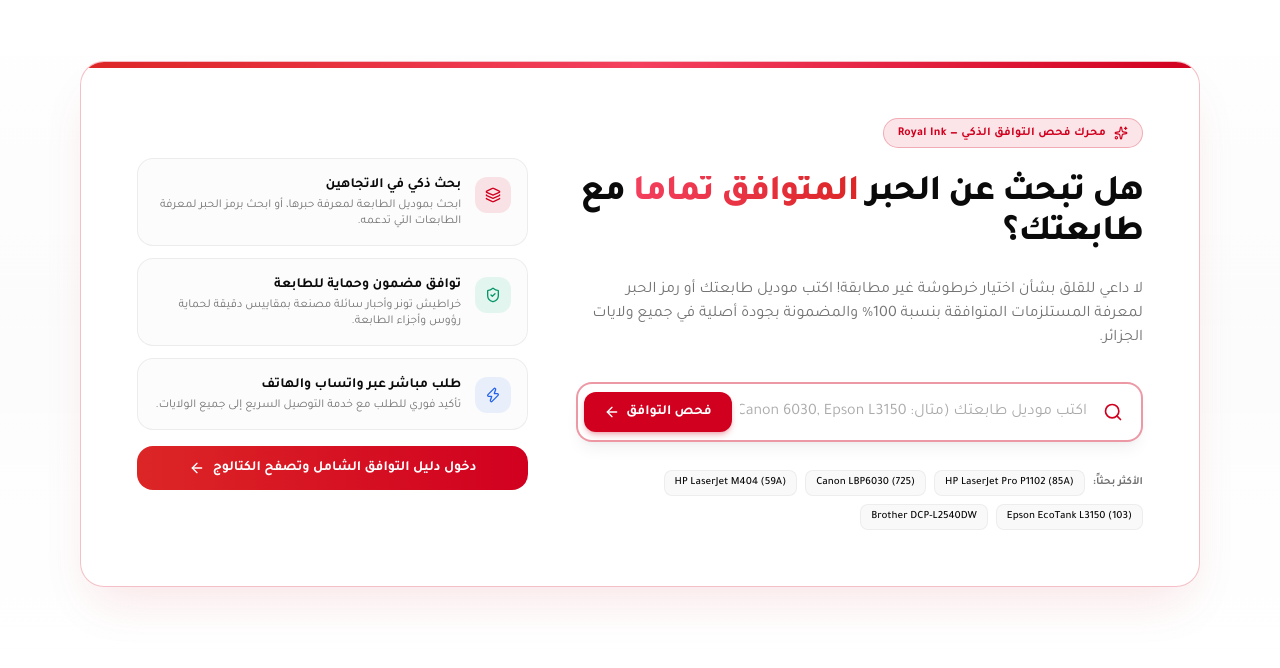
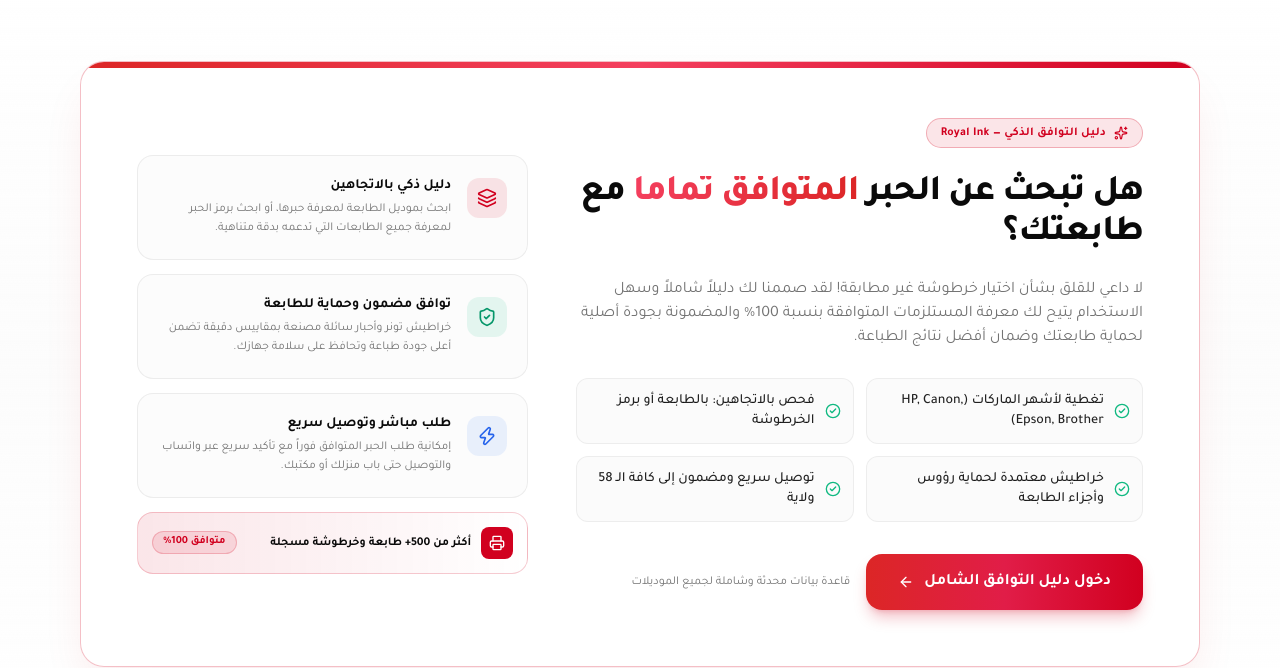
Before and after one commit to TalalD3/Royal-Ink, a Next.js app: page / in a window 1280 px wide. Shown: the part 1140-1808 px from the top of the page. Built offline with nearby package versions, Linux system fonts and the light colour scheme; no server answers; the database is empty; a web font is replaced by a local one.

Commit message:
feat: replace search inputs in home compatibility section with attractive descriptions and single CTA button

```diff
--- a/src/components/ui/compatibility-teaser-section.tsx
+++ b/src/components/ui/compatibility-teaser-section.tsx
@@ -1,38 +1,19 @@
 "use client";
 
-import React, { useState } from "react";
+import React from "react";
 import Link from "next/link";
-import { useRouter } from "next/navigation";
 import { motion } from "framer-motion";
 import {
-  Search,
   Printer,
   Sparkles,
   ArrowLeft,
   CheckCircle2,
-  Package,
   Layers,
   ShieldCheck,
   Zap,
 } from "lucide-react";
 
 export function CompatibilityTeaserSection() {
-  const [query, setQuery] = useState("");
-  const router = useRouter();
-
-  const handleSearchSubmit = (e: React.FormEvent) => {
-    e.preventDefault();
-    if (query.trim()) {
-      router.push(`/compatibility?q=${encodeURIComponent(query.trim())}`);
-    } else {
-      router.push("/compatibility");
-    }
-  };
-
-  const handleQuickTagClick = (tag: string) => {
-    router.push(`/compatibility?q=${encodeURIComponent(tag)}`);
-  };
-
   return (
     <section className="py-16 md:py-24 relative overflow-hidden bg-gradient-to-b from-background via-muted/30 to-background border-y border-border/50">
       {/* Ambient background glow accents */}
@@ -51,18 +32,18 @@ export function CompatibilityTeaserSection() {
           {/* Subtle Top Red Accent Line */}
           <div className="absolute top-0 right-0 left-0 h-1.5 bg-gradient-to-r from-red-600 via-rose-500 to-primary" />
 
-          {/* Grid Layout: Header & Search on Right/Top, Features & Action on Left */}
+          {/* Grid Layout: Header & CTA on Right/Top, Value Highlights on Left */}
           <div className="grid lg:grid-cols-12 gap-8 lg:gap-12 items-center">
-            {/* Right Side: Headline, Pitch, Interactive Search Input */}
+            {/* Right Side: Headline, Descriptions, Key Benefits & Gateway Button */}
             <div className="lg:col-span-7 space-y-6 text-right">
               {/* Badge */}
               <div className="inline-flex items-center gap-2 px-3.5 py-1.5 rounded-full bg-primary/10 border border-primary/25 text-primary text-xs font-bold tracking-wide shadow-xs">
                 <Sparkles className="w-3.5 h-3.5" />
-                <span>محرك فحص التوافق الذكي — Royal Ink</span>
+                <span>دليل التوافق الذكي — Royal Ink</span>
               </div>
 
               {/* Title */}
-              <h2 className="text-2xl sm:text-3xl md:text-4xl font-extrabold text-foreground leading-[1.25] tracking-tight">
+              <h2 className="text-2xl sm:text-3xl md:text-4xl font-extrabold text-foreground leading-[1.3] tracking-tight">
                 هل تبحث عن الحبر{" "}
                 <span className="bg-gradient-to-l from-red-600 to-rose-500 bg-clip-text text-transparent">
                   المتوافق تماماً
@@ -70,111 +51,107 @@ export function CompatibilityTeaserSection() {
                 مع طابعتك؟
               </h2>
 
-              {/* Description */}
+              {/* Descriptions & Attractive Text */}
               <p className="text-sm md:text-base text-muted-foreground leading-relaxed">
-                لا داعي للقلق بشأن اختيار خرطوشة غير مطابقة! اكتب موديل طابعتك أو رمز الحبر لمعرفة المستلزمات المتوافقة بنسبة 100% والمضمونة بجودة أصلية في جميع ولايات الجزائر.
+                لا داعي للقلق بشأن اختيار خرطوشة غير مطابقة! لقد صممنا لك دليلاً شاملاً وسهل الاستخدام يتيح لك معرفة المستلزمات المتوافقة بنسبة 100% والمضمونة بجودة أصلية لحماية طابعتك وضمان أفضل نتائج الطباعة.
               </p>
 
-              {/* Interactive Mini Search Bar */}
-              <form onSubmit={handleSearchSubmit} className="pt-2">
-                <div className="relative flex items-center bg-background border-2 border-primary/40 hover:border-primary/80 focus-within:border-primary focus-within:ring-4 focus-within:ring-primary/15 rounded-2xl p-1.5 shadow-lg shadow-black/5 transition-all">
-                  <Search className="w-5 h-5 text-primary mr-3 ml-2 shrink-0 pointer-events-none" />
-                  <input
-                    type="text"
-                    value={query}
-                    onChange={(e) => setQuery(e.target.value)}
-                    placeholder="اكتب موديل طابعتك (مثال: HP M404, Canon 6030, Epson L3150)..."
-                    className="w-full h-11 bg-transparent text-sm md:text-base text-foreground focus:outline-none placeholder:text-muted-foreground/60 px-2"
-                  />
-                  <button
-                    type="submit"
-                    className="px-5 py-2.5 rounded-xl bg-primary text-white text-xs sm:text-sm font-bold hover:bg-primary/90 transition-all shadow-md shadow-primary/25 shrink-0 flex items-center gap-1.5 cursor-pointer"
-                  >
-                    <span>فحص التوافق</span>
-                    <ArrowLeft className="w-4 h-4" />
-                  </button>
+              {/* Feature Check Points */}
+              <div className="grid grid-cols-1 sm:grid-cols-2 gap-3 pt-1">
+                <div className="flex items-center gap-2.5 text-xs sm:text-sm text-foreground/90 font-medium bg-muted/40 p-3 rounded-xl border border-border/60">
+                  <CheckCircle2 className="w-4 h-4 text-emerald-500 shrink-0" />
+                  <span>تغطية لأشهر الماركات (HP, Canon, Epson, Brother)</span>
                 </div>
-              </form>
-
-              {/* Popular Quick Tags */}
-              <div className="flex flex-wrap items-center gap-2 pt-1 text-xs">
-                <span className="text-muted-foreground font-semibold text-[11px]">
-                  الأكثر بحثاً:
-                </span>
-                {[
-                  { label: "HP LaserJet Pro P1102 (85A)", q: "P1102" },
-                  { label: "Canon LBP6030 (725)", q: "LBP6030" },
-                  { label: "HP LaserJet M404 (59A)", q: "M404" },
-                  { label: "Epson EcoTank L3150 (103)", q: "L3150" },
-                  { label: "Brother DCP-L2540DW", q: "L2540" },
-                ].map((item, i) => (
-                  <button
-                    key={i}
-                    type="button"
-                    onClick={() => handleQuickTagClick(item.q)}
-                    className="px-2.5 py-1 rounded-lg bg-muted/60 hover:bg-primary/15 hover:text-primary text-foreground text-[11px] font-medium transition-colors border border-border/60 cursor-pointer"
-                  >
-                    {item.label}
-                  </button>
-                ))}
+                <div className="flex items-center gap-2.5 text-xs sm:text-sm text-foreground/90 font-medium bg-muted/40 p-3 rounded-xl border border-border/60">
+                  <CheckCircle2 className="w-4 h-4 text-emerald-500 shrink-0" />
+                  <span>فحص بالاتجاهين: بالطابعة أو برمز الخرطوشة</span>
+                </div>
+                <div className="flex items-center gap-2.5 text-xs sm:text-sm text-foreground/90 font-medium bg-muted/40 p-3 rounded-xl border border-border/60">
+                  <CheckCircle2 className="w-4 h-4 text-emerald-500 shrink-0" />
+                  <span>خراطيش معتمدة لحماية رؤوس وأجزاء الطابعة</span>
+                </div>
+                <div className="flex items-center gap-2.5 text-xs sm:text-sm text-foreground/90 font-medium bg-muted/40 p-3 rounded-xl border border-border/60">
+                  <CheckCircle2 className="w-4 h-4 text-emerald-500 shrink-0" />
+                  <span>توصيل سريع ومضمون إلى كافة الـ 58 ولاية</span>
                 </div>
               </div>
 
-            {/* Left Side: Visual Feature Cards & Primary Gateway */}
-            <div className="lg:col-span-5 space-y-4">
-              {/* Feature Highlights Grid */}
-              <div className="grid grid-cols-1 sm:grid-cols-2 lg:grid-cols-1 gap-3">
-                <div className="p-4 rounded-2xl bg-muted/30 border border-border/70 flex items-start gap-3.5 hover:border-primary/40 transition-colors">
-                  <div className="w-9 h-9 rounded-xl bg-primary/10 text-primary flex items-center justify-center shrink-0 mt-0.5">
-                    <Layers className="w-4 h-4" />
+              {/* The Call-To-Action Button leading to the page */}
+              <div className="pt-2 flex flex-col sm:flex-row items-stretch sm:items-center gap-4">
+                <Link
+                  href="/compatibility"
+                  className="group relative inline-flex items-center justify-center gap-2.5 px-8 py-4 rounded-2xl bg-gradient-to-r from-red-600 via-rose-600 to-primary text-white text-sm sm:text-base font-bold shadow-lg shadow-primary/25 hover:shadow-xl hover:shadow-primary/40 hover:-translate-y-0.5 active:translate-y-0 transition-all text-center cursor-pointer"
+                >
+                  <span>دخول دليل التوافق الشامل</span>
+                  <ArrowLeft className="w-4 h-4 group-hover:-translate-x-1 transition-transform" />
+                </Link>
+                <span className="text-xs text-muted-foreground text-center sm:text-right">
+                  قاعدة بيانات محدثة وشاملة لجميع الموديلات
+                </span>
+              </div>
+            </div>
+
+            {/* Left Side: Visual Value Cards */}
+            <div className="lg:col-span-5 space-y-3.5">
+              {/* Card 1 */}
+              <div className="p-4 sm:p-5 rounded-2xl bg-muted/30 border border-border/70 flex items-start gap-4 hover:border-primary/40 transition-colors">
+                <div className="w-10 h-10 rounded-xl bg-primary/10 text-primary flex items-center justify-center shrink-0 mt-0.5 shadow-xs">
+                  <Layers className="w-5 h-5" />
                 </div>
                 <div>
-                    <h4 className="text-xs sm:text-sm font-bold text-foreground mb-0.5">
-                      بحث ذكي في الاتجاهين
+                  <h4 className="text-sm font-bold text-foreground mb-1">
+                    دليل ذكي بالاتجاهين
                   </h4>
-                    <p className="text-[11px] sm:text-xs text-muted-foreground leading-relaxed">
-                      ابحث بموديل الطابعة لمعرفة حبرها، أو ابحث برمز الحبر لمعرفة الطابعات التي تدعمه.
+                  <p className="text-xs text-muted-foreground leading-relaxed">
+                    ابحث بموديل الطابعة لمعرفة حبرها، أو ابحث برمز الحبر لمعرفة جميع الطابعات التي تدعمه بدقة متناهية.
                   </p>
                 </div>
               </div>
 
-                <div className="p-4 rounded-2xl bg-muted/30 border border-border/70 flex items-start gap-3.5 hover:border-primary/40 transition-colors">
-                  <div className="w-9 h-9 rounded-xl bg-emerald-500/10 text-emerald-600 dark:text-emerald-400 flex items-center justify-center shrink-0 mt-0.5">
-                    <ShieldCheck className="w-4 h-4" />
+              {/* Card 2 */}
+              <div className="p-4 sm:p-5 rounded-2xl bg-muted/30 border border-border/70 flex items-start gap-4 hover:border-primary/40 transition-colors">
+                <div className="w-10 h-10 rounded-xl bg-emerald-500/10 text-emerald-600 dark:text-emerald-400 flex items-center justify-center shrink-0 mt-0.5 shadow-xs">
+                  <ShieldCheck className="w-5 h-5" />
                 </div>
                 <div>
-                    <h4 className="text-xs sm:text-sm font-bold text-foreground mb-0.5">
+                  <h4 className="text-sm font-bold text-foreground mb-1">
                     توافق مضمون وحماية للطابعة
                   </h4>
-                    <p className="text-[11px] sm:text-xs text-muted-foreground leading-relaxed">
-                      خراطيش تونر وأحبار سائلة مصنعة بمقاييس دقيقة لحماية رؤوس وأجزاء الطابعة.
+                  <p className="text-xs text-muted-foreground leading-relaxed">
+                    خراطيش تونر وأحبار سائلة مصنعة بمقاييس دقيقة تضمن أعلى جودة طباعة وتحافظ على سلامة جهازك.
                   </p>
                 </div>
               </div>
 
-                <div className="p-4 rounded-2xl bg-muted/30 border border-border/70 flex items-start gap-3.5 hover:border-primary/40 transition-colors">
-                  <div className="w-9 h-9 rounded-xl bg-blue-500/10 text-blue-600 dark:text-blue-400 flex items-center justify-center shrink-0 mt-0.5">
-                    <Zap className="w-4 h-4" />
+              {/* Card 3 */}
+              <div className="p-4 sm:p-5 rounded-2xl bg-muted/30 border border-border/70 flex items-start gap-4 hover:border-primary/40 transition-colors">
+                <div className="w-10 h-10 rounded-xl bg-blue-500/10 text-blue-600 dark:text-blue-400 flex items-center justify-center shrink-0 mt-0.5 shadow-xs">
+                  <Zap className="w-5 h-5" />
                 </div>
                 <div>
-                    <h4 className="text-xs sm:text-sm font-bold text-foreground mb-0.5">
-                      طلب مباشر عبر واتساب والهاتف
+                  <h4 className="text-sm font-bold text-foreground mb-1">
+                    طلب مباشر وتوصيل سريع
                   </h4>
-                    <p className="text-[11px] sm:text-xs text-muted-foreground leading-relaxed">
-                      تأكيد فوري للطلب مع خدمة التوصيل السريع إلى جميع الولايات.
+                  <p className="text-xs text-muted-foreground leading-relaxed">
+                    إمكانية طلب الحبر المتوافق فوراً مع تأكيد سريع عبر واتساب والتوصيل حتى باب منزلك أو مكتبك.
                   </p>
                 </div>
               </div>
+
+              {/* Bottom Quick Metric Banner */}
+              <div className="p-3.5 rounded-2xl bg-gradient-to-r from-primary/10 via-primary/5 to-transparent border border-primary/20 flex items-center justify-between">
+                <div className="flex items-center gap-2.5">
+                  <div className="w-8 h-8 rounded-lg bg-primary text-white flex items-center justify-center shadow-xs">
+                    <Printer className="w-4 h-4" />
                   </div>
-
-              {/* Gateway CTA Button */}
-              <Link
-                href="/compatibility"
-                className="w-full inline-flex items-center justify-center gap-2 py-3 px-6 rounded-2xl bg-gradient-to-r from-red-600 to-primary text-white text-xs sm:text-sm font-bold hover:shadow-xl hover:shadow-primary/25 hover:opacity-95 transition-all text-center cursor-pointer"
-              >
-                <span>دخول دليل التوافق الشامل وتصفح الكتالوج</span>
-                <ArrowLeft className="w-4 h-4" />
-              </Link>
+                  <span className="text-xs font-bold text-foreground">
+                    أكثر من 500+ طابعة وخرطوشة مسجلة
+                  </span>
+                </div>
+                <span className="text-[11px] font-semibold text-primary bg-primary/10 px-2.5 py-0.5 rounded-full border border-primary/20">
+                  متوافق 100%
+                </span>
+              </div>
             </div>
           </div>
         </motion.div>
```
Lines whose indentation alone changed are shown as unchanged.
